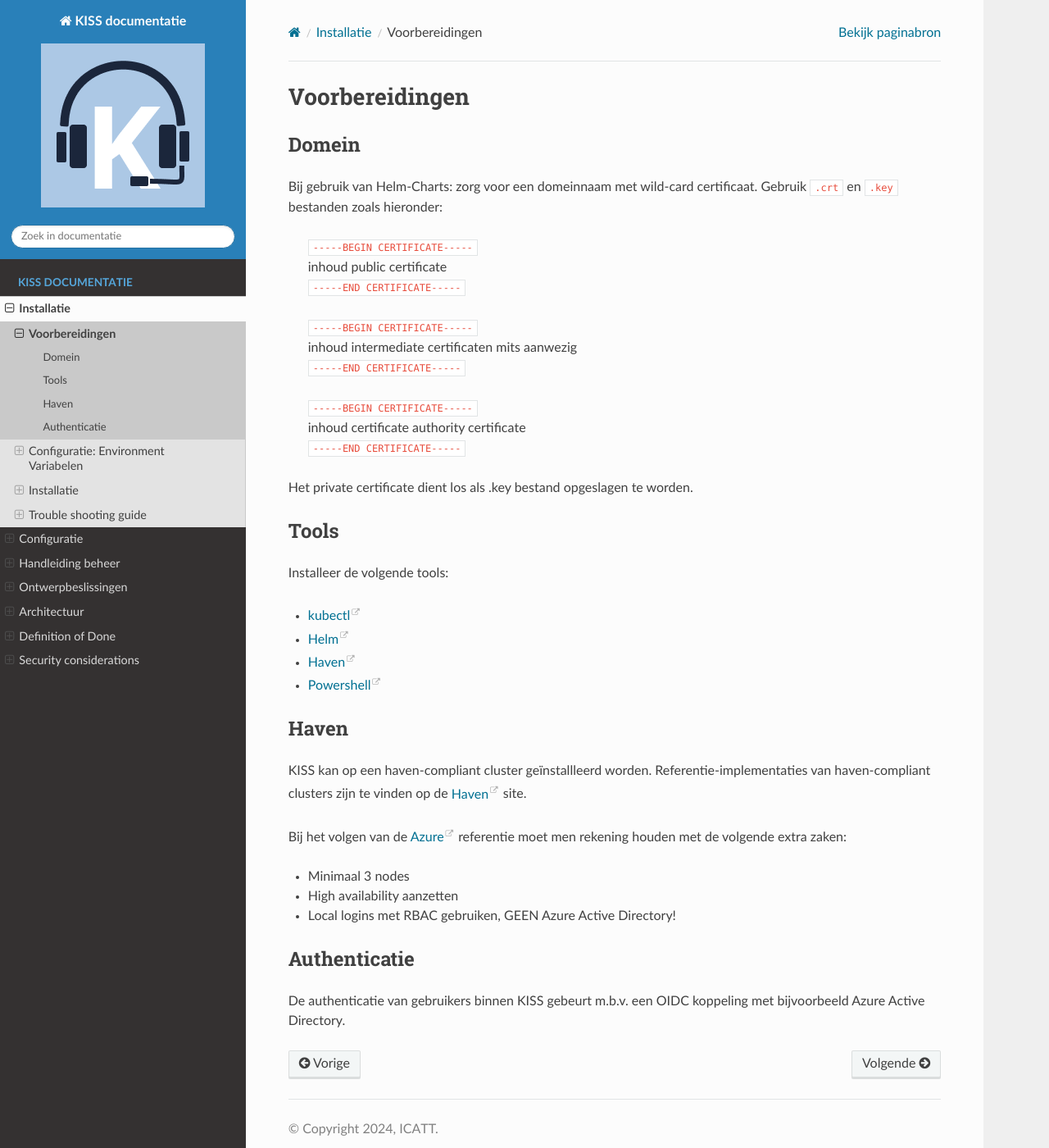
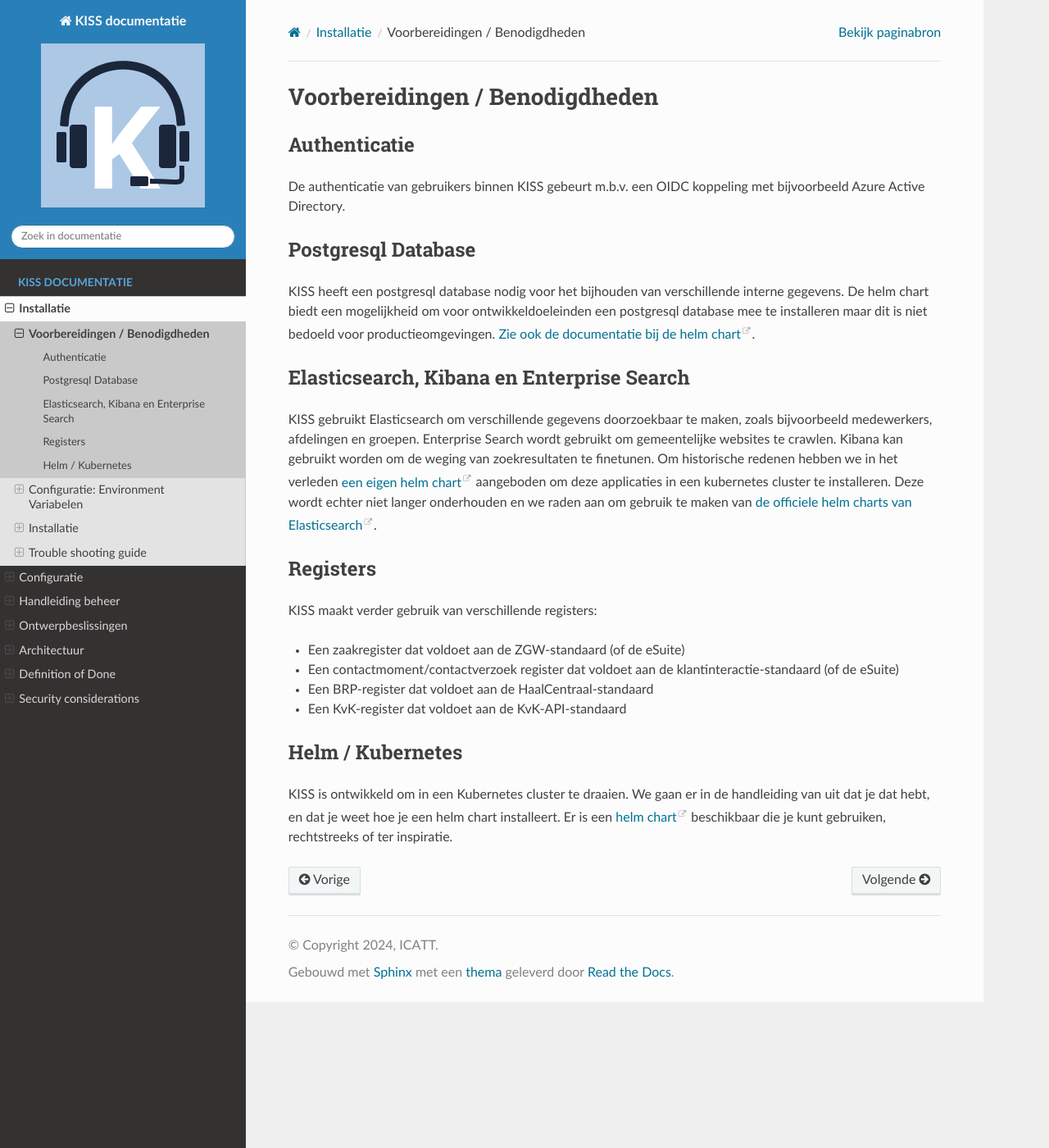
Before and after one commit to Klantinteractie-Servicesysteem/.github, a Sphinx documentation site: the page built from docs/installation/voorbereidingen.md, in a window 1280 px wide and 1400 px high. Shown: the whole window at 82% size. Built offline with Sphinx 7.4.7 and the Read the Docs theme 3.1.0, drawn with Linux system fonts in a browser that asks for light colours.

Commit message:
herziening van de voorbereidingen pagina

```diff
--- a/docs/installation/voorbereidingen.md
+++ b/docs/installation/voorbereidingen.md
@@ -1,43 +1,26 @@
-# Voorbereidingen
-
-## Domein
-
-Bij gebruik van Helm-Charts: zorg voor een domeinnaam met wild-card certificaat. Gebruik `.crt` en `.key` bestanden zoals hieronder:
-
-> `-----BEGIN CERTIFICATE-----`<br/>
-> inhoud public certificate<br/>
-> `-----END CERTIFICATE-----`<br/>
-> <br/>
-> `-----BEGIN CERTIFICATE-----`<br/>
-> inhoud intermediate certificaten mits aanwezig<br/>
-> `-----END CERTIFICATE-----`<br/>
-> <br/>
-> `-----BEGIN CERTIFICATE-----`<br/>
-> inhoud certificate authority certificate<br/>
-> `-----END CERTIFICATE-----`
-
-Het private certificate dient los als .key bestand opgeslagen te worden.
-
-## Tools
-
-Installeer de volgende tools:
-
-- [kubectl](https://kubernetes.io/docs/tasks/tools/)
-- [Helm](https://helm.sh/docs/intro/install/)
-- [Haven](https://haven.commonground.nl/techniek/compliancy-checker)
-- [Powershell](https://learn.microsoft.com/en-us/powershell/)
-
-## Haven
-
-KISS kan op een haven-compliant cluster geïnstallleerd worden. Referentie-implementaties van haven-compliant clusters zijn te vinden op de [Haven](https://haven.commonground.nl/techniek/aan-de-slag) site.
-
-Bij het volgen van de [Azure](https://haven.commonground.nl/techniek/aan-de-slag/azure) referentie moet men rekening houden met de volgende extra zaken:
-
-- Minimaal 3 nodes
-- High availability aanzetten
-- Local logins met RBAC gebruiken, GEEN Azure Active Directory!
-
+# Voorbereidingen / Benodigdheden
 
 ## Authenticatie
 
 De authenticatie van gebruikers binnen KISS gebeurt m.b.v. een OIDC koppeling met bijvoorbeeld Azure Active Directory.
+
+## Postgresql Database
+
+KISS heeft een postgresql database nodig voor het bijhouden van verschillende interne gegevens. De helm chart biedt een mogelijkheid om voor ontwikkeldoeleinden een postgresql database mee te installeren maar dit is niet bedoeld voor productieomgevingen. [Zie ook de documentatie bij de helm chart](https://github.com/Klantinteractie-Servicesysteem/KISS-frontend/tree/main/helm/kiss-frontend#requirements).
+
+## Elasticsearch, Kibana en Enterprise Search
+
+KISS gebruikt Elasticsearch om verschillende gegevens doorzoekbaar te maken, zoals bijvoorbeeld medewerkers, afdelingen en groepen. Enterprise Search wordt gebruikt om gemeentelijke websites te crawlen. Kibana kan gebruikt worden om de weging van zoekresultaten te finetunen. Om historische redenen hebben we in het verleden [een eigen helm chart](https://github.com/Klantinteractie-Servicesysteem/.github/tree/main/docs/scripts/elastic) aangeboden om deze applicaties in een kubernetes cluster te installeren. Deze wordt echter niet langer onderhouden en we raden aan om gebruik te maken van [de officiele helm charts van Elasticsearch](https://github.com/elastic/cloud-on-k8s).
+
+## Registers
+
+KISS maakt verder gebruik van verschillende registers:
+
+- Een zaakregister dat voldoet aan de ZGW-standaard (of de eSuite)
+- Een contactmoment/contactverzoek register dat voldoet aan de klantinteractie-standaard (of de eSuite)
+- Een BRP-register dat voldoet aan de HaalCentraal-standaard
+- Een KvK-register dat voldoet aan de KvK-API-standaard
+
+## Helm / Kubernetes
+
+KISS is ontwikkeld om in een Kubernetes cluster te draaien. We gaan er in de handleiding van uit dat je dat hebt, en dat je weet hoe je een helm chart installeert. Er is een [helm chart](https://github.com/Klantinteractie-Servicesysteem/KISS-frontend/tree/main/helm/kiss-frontend#requirements) beschikbaar die je kunt gebruiken, rechtstreeks of ter inspiratie.
```
